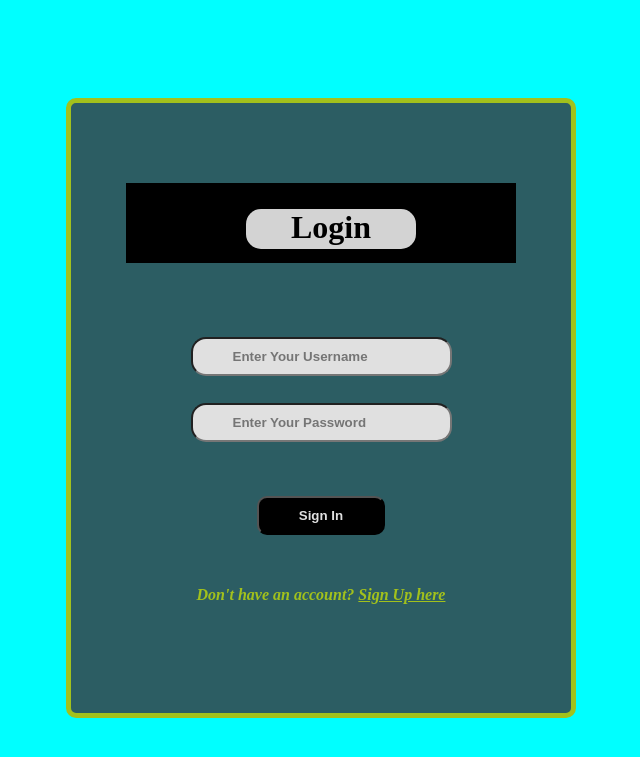
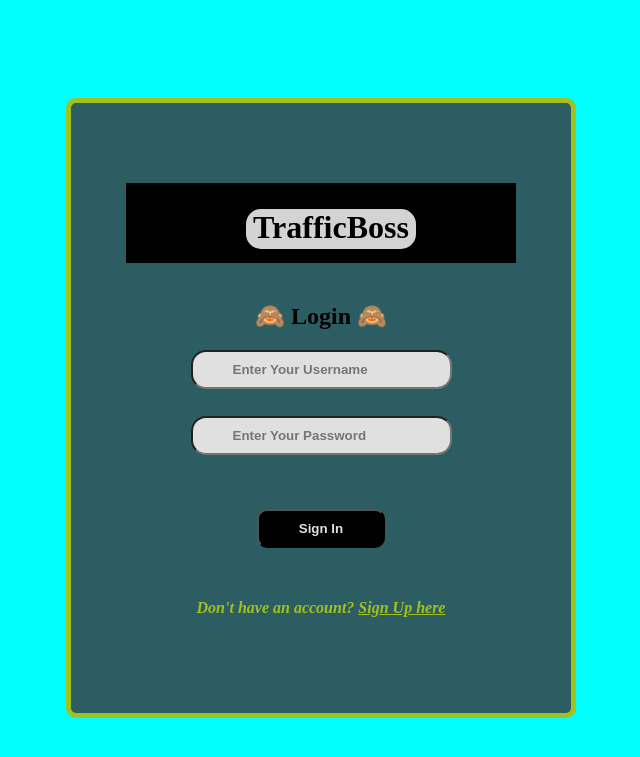
Before and after one commit to plovett4/Sustainable-Urban-Transportation-Management-System, a Flask app: page / in a window 1280 px wide. Shown: the top 757 px of the page, without its empty margins (319-959 px from the left). Run offline with Flask 3, Linux system fonts and the light colour scheme; some libraries are stand-ins or nearby versions.

Commit message:
Update login.html
Final touches

```diff
--- a/templates/login.html
+++ b/templates/login.html
@@ -9,8 +9,9 @@
     <div align="center">
         <div align="center" class="border">
             <div class="header">
-                <h1 class="word">Login</h1>
+                <h1 class="word">TrafficBoss</h1>
             </div></br></br></br>
+            <h2 style="margin-top: -15px;">&#x1F648 Login &#x1F648</h2>
             <h2 class="word2">
                 <form action="{{ url_for('login') }}" method="post">
                     <div class="msg">{{ msg }}</div>
```
